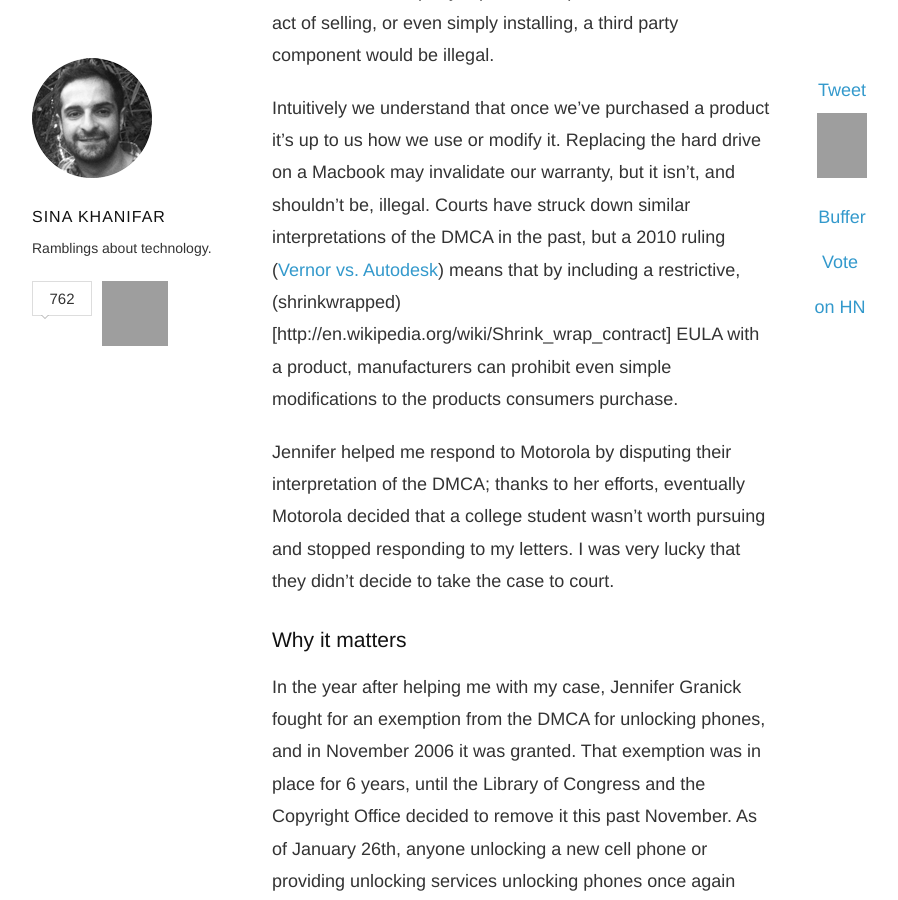
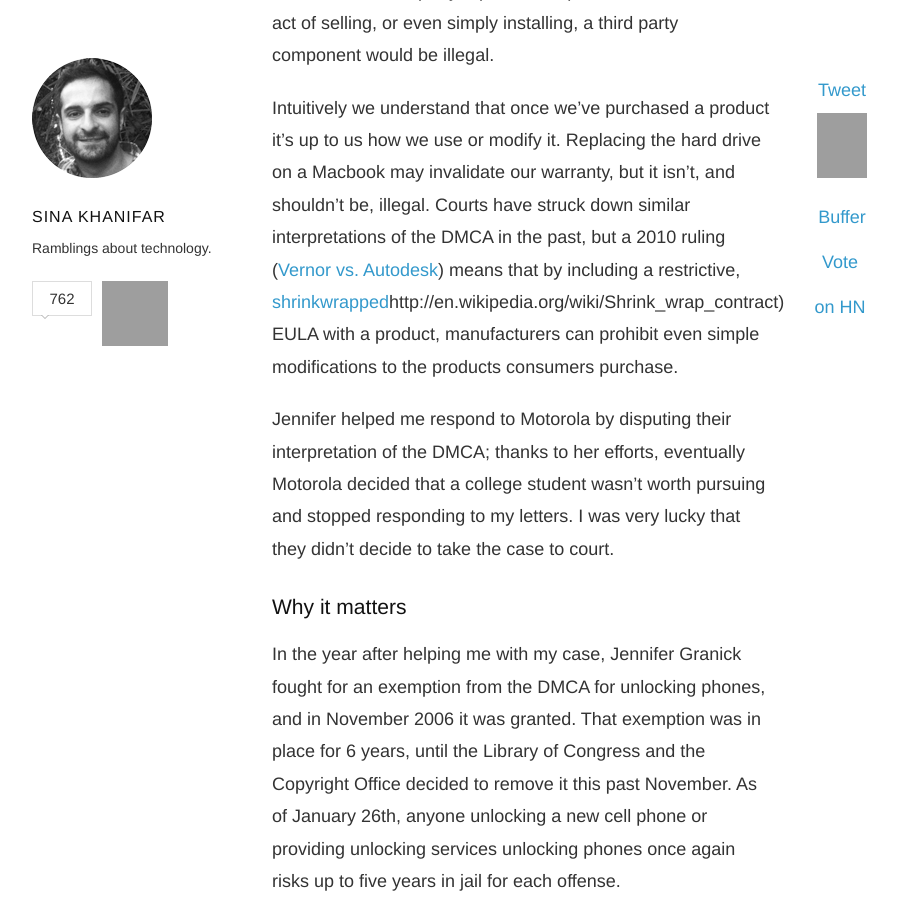
Before and after one commit to sinak/sinak.github.com, a Jekyll site: the page built from _posts/2013-02-03-unlocking-phones.md, in a window 1280 px wide and 900 px high, scrolled down 2558 px, cut to the strip 0-900 px from the top of the window. Shown: the whole strip, without its empty margins (178-1076 px from the left). Built offline with Jekyll 4.4.1, drawn with Linux system fonts in a browser that asks for light colours; nearby versions of some CDN libraries; some web fonts are replaced; Markdown is read by kramdown in place of the engine named in the settings; comment, search, counter and statistics services are not loaded; grey boxes are pictures that could not be loaded.

Commit message:
text changes

```diff
--- a/_posts/2013-02-03-unlocking-phones.md
+++ b/_posts/2013-02-03-unlocking-phones.md
@@ -33,7 +33,7 @@ But unlocking a phone has nothing to do with copyright infringement, and using t
 
 Let’s take an example: it’s conceivable that a car manufacturer might put simple chips on each component of a car that are recognized by the car’s electronic system. In and of itself, that’s nothing special. But Motorola’s interpretation of the DMCA would make it illegal for any other company to manufacture third-party replacement parts for that vehicle. The act of selling, or even simply installing, a third party component would be illegal.
 
-Intuitively we understand that once we’ve purchased a product it’s up to us how we use or modify it. Replacing the hard drive on a Macbook may invalidate our warranty, but it isn’t, and shouldn’t be, illegal. Courts have struck down similar interpretations of the DMCA in the past, but a 2010 ruling ([Vernor vs. Autodesk](http://en.wikipedia.org/wiki/Vernor_v._Autodesk,_Inc._)) means that by including a restrictive, (shrinkwrapped)[http://en.wikipedia.org/wiki/Shrink_wrap_contract] EULA with a product, manufacturers can prohibit even simple modifications to the products consumers purchase.
+Intuitively we understand that once we’ve purchased a product it’s up to us how we use or modify it. Replacing the hard drive on a Macbook may invalidate our warranty, but it isn’t, and shouldn’t be, illegal. Courts have struck down similar interpretations of the DMCA in the past, but a 2010 ruling ([Vernor vs. Autodesk](http://en.wikipedia.org/wiki/Vernor_v._Autodesk,_Inc._)) means that by including a restrictive, [shrinkwrapped]([)http://en.wikipedia.org/wiki/Shrink_wrap_contract) EULA with a product, manufacturers can prohibit even simple modifications to the products consumers purchase.
 
 Jennifer helped me respond to Motorola by disputing their interpretation of the DMCA; thanks to her efforts, eventually Motorola decided that a college student wasn’t worth pursuing and stopped responding to my letters. I was very lucky that they didn’t decide to take the case to court.
 
```
